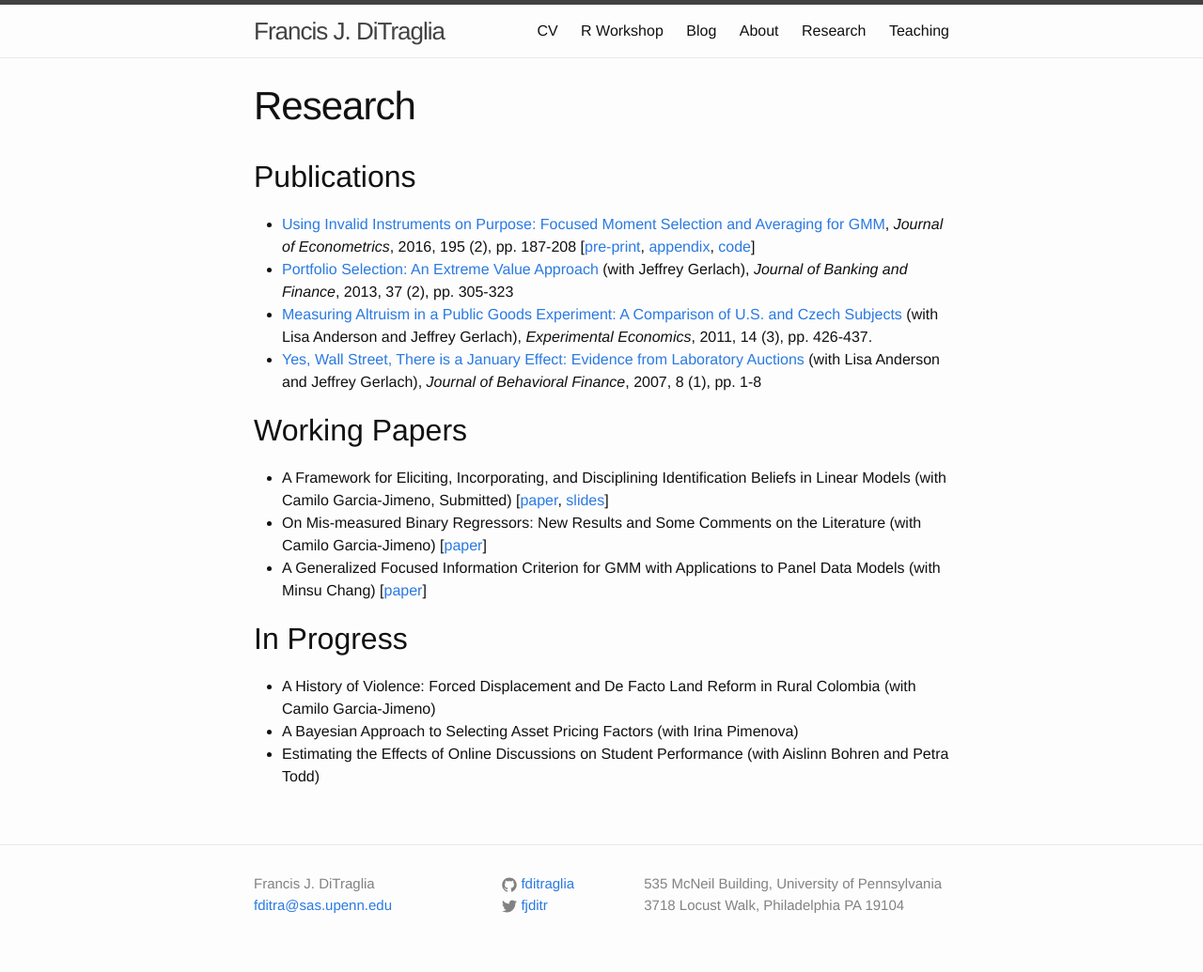
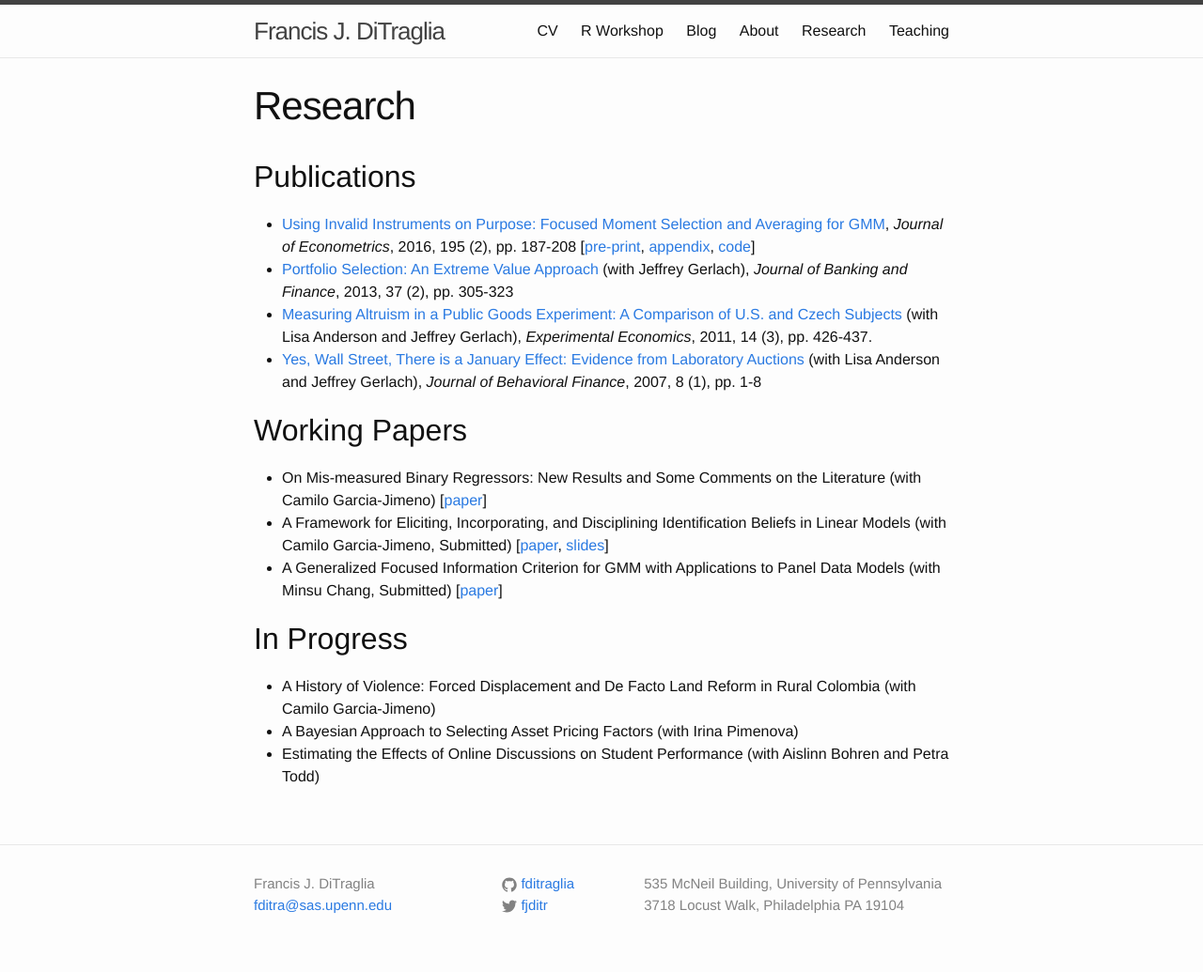
Before and after one commit to fditraglia/fditraglia.github.io, a Jekyll site: the page built from research.md, in a window 1280 px wide. Shown: the whole page at 94% size. Built offline with Jekyll 4.4.1, drawn with Linux system fonts in a browser that asks for light colours.

Commit message:
update status of paper

```diff
--- a/research.md
+++ b/research.md
@@ -12,9 +12,9 @@ permalink: /research/
 
 ## Working Papers
 
+- On Mis-measured Binary Regressors: New Results and Some Comments on the Literature (with Camilo Garcia-Jimeno) [[paper](http://ditraglia.com//pdf/DiTraglia_Garcia-Jimeno_2015b.pdf)]
 - A Framework for Eliciting, Incorporating, and Disciplining Identification Beliefs in Linear Models (with Camilo Garcia-Jimeno, Submitted) [[paper](http://ditraglia.com/pdf/DiTraglia_Garcia-Jimeno_2017.pdf), [slides](http://ditraglia.com/pdf/sick_instruments_slides.pdf)]
-- On Mis-measured Binary Regressors: New Results and Some Comments on the Literature (with Camilo Garcia-Jimeno) [[paper](http://ditraglia.com//pdf/DiTraglia_Garcia-Jimeno_2015b.pdf)]
-- A Generalized Focused Information Criterion for GMM with Applications to Panel Data Models (with Minsu Chang) [[paper](http://ditraglia.com/pdf/GFIC_paper.pdf)]
+- A Generalized Focused Information Criterion for GMM with Applications to Panel Data Models (with Minsu Chang, Submitted) [[paper](http://ditraglia.com/pdf/GFIC_paper.pdf)]
 
 ## In Progress
 - A History of Violence: Forced Displacement and De Facto Land Reform in Rural Colombia (with Camilo Garcia-Jimeno)
```
